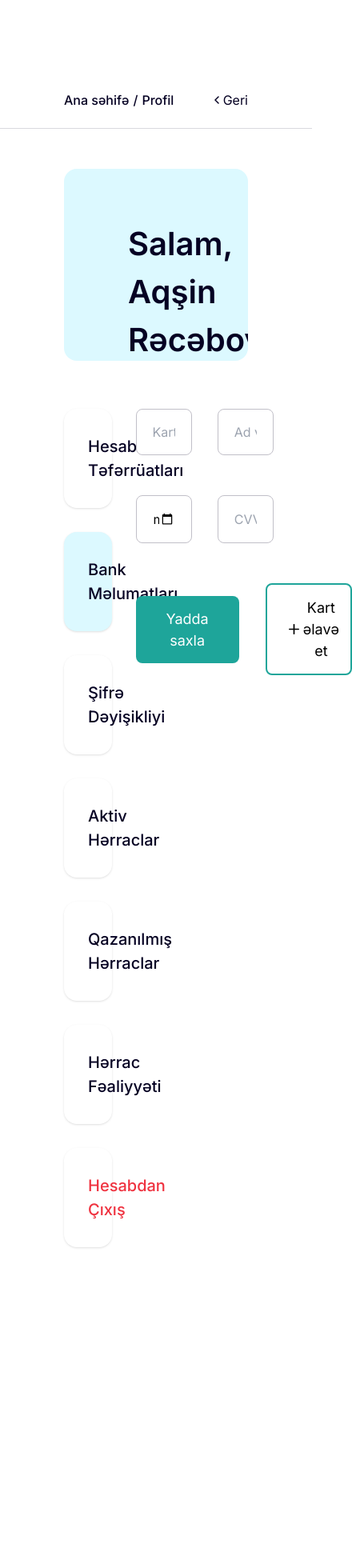
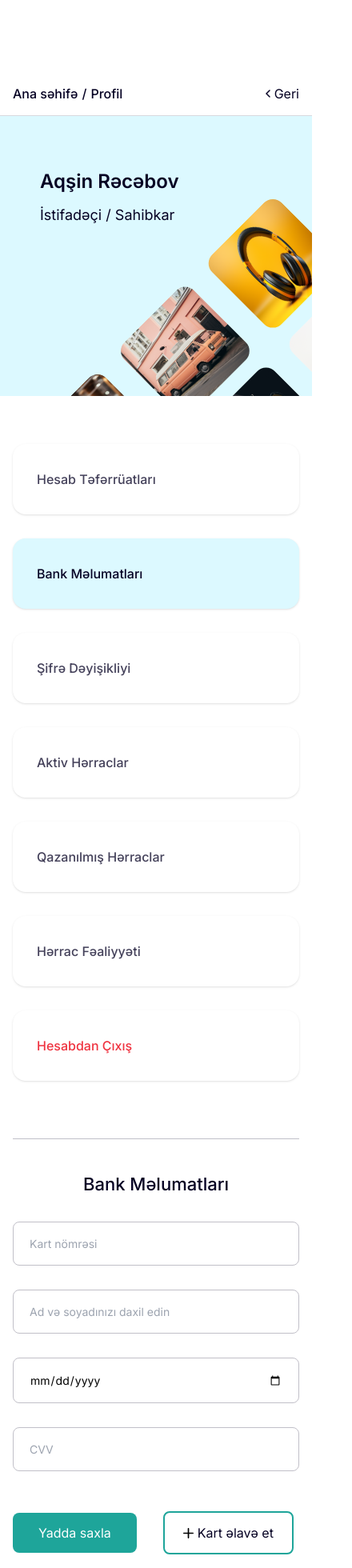
Before and after one commit to ElshadSadigov/Harrac, a Next.js app: page /profile/bank-info in a window 390 px wide. Shown: the top 1960 px of the page at 80% size, 440 px wide, since content can reach past the window. Before the commit the page ends 1689 px from the top, so only its background shows below. Built offline with nearby package versions, Linux system fonts and the light colour scheme.

Commit message:
profile part added mobile responsive

```diff
--- a/app/profile/bank-info/page.jsx
+++ b/app/profile/bank-info/page.jsx
@@ -6,19 +6,33 @@ import Image from 'next/image'
 const page = () => {
   return (
     <div>
-        <div className='grid grid-cols-2 gap-x-[32px] gap-y-[50px]'>
-            <input type="number" placeholder='Kart nömrəsi' className='py-[16px] px-[20px] outline-none border-[1px] border-[#C1BFC8] rounded-[8px]'/>
-            <input type="text" placeholder='Ad və soyadınızı daxil edin' className='py-[16px] px-[20px] outline-none border-[1px] border-[#C1BFC8] rounded-[8px]'/>
-            <input type="date" className='py-[16px] px-[20px] outline-none border-[1px] border-[#C1BFC8] rounded-[8px]'/>
-            <input type="number" placeholder='CVV' className='py-[16px] px-[20px] outline-none border-[1px] border-[#C1BFC8] rounded-[8px]'/>
-        </div>
-        <div className='mt-[50px] flex items-center gap-[33px]'>
-            <button className='px-[38px] py-[15px] bg-[#1ea59a] text-[18px] text-[#fff] rounded-[8px]'>Yadda saxla</button>
-            <button className='flex items-center gap-[5px] px-[27px] py-[15px] border-[2px] border-[#1ea59a] rounded-[8px] text-[18px]'>
-                <Image src={plusIcon} alt='Plus icon'/>
-                <span>Kart əlavə et</span>
-            </button>
-        </div>
+      <div className='flex md:justify-start justify-center'>
+        <span className='md:text-[26px] text-[22px] text-[#050123] font-medium'>Bank Məlumatları</span>
+      </div>
+      <div className='grid md:grid-cols-2 gap-x-[32px] md:gap-y-[50px] gap-y-[30px] mt-[30px]'>
+        <input
+          type="number"
+          placeholder='Kart nömrəsi'
+          className='md:text-[16px] text-[14px] py-[16px] px-[20px] outline-none border-[1px] border-[#C1BFC8] rounded-[8px]' />
+        <input
+          type="text"
+          placeholder='Ad və soyadınızı daxil edin'
+          className='md:text-[16px] text-[14px] py-[16px] px-[20px] outline-none border-[1px] border-[#C1BFC8] rounded-[8px]' />
+        <input
+          type="date"
+          className='md:text-[16px] text-[14px] py-[16px] px-[20px] outline-none border-[1px] border-[#C1BFC8] rounded-[8px]' />
+        <input
+          type="number"
+          placeholder='CVV'
+          className='md:text-[16px] text-[14px] py-[16px] px-[20px] outline-none border-[1px] border-[#C1BFC8] rounded-[8px]' />
+      </div>
+      <div className='mt-[50px] flex items-center gap-[33px]'>
+        <button className='md:px-[38px] px-[32px] md:py-[15px] py-[13px] bg-[#1ea59a] md:text-[18px] text-[16px] text-[#fff] rounded-[8px]'>Yadda saxla</button>
+        <button className='flex items-center gap-[5px] md:px-[27px] px-[23px] md:py-[15px] py-[13px] border-[2px] border-[#1ea59a] rounded-[8px] text-[18px]'>
+          <Image src={plusIcon} alt='Plus icon' />
+          <span className='md:text-[18px] text-[16px] text-[#050123]'>Kart əlavə et</span>
+        </button>
+      </div>
     </div>
   )
 }
--- a/app/profile/change-password/page.jsx
+++ b/app/profile/change-password/page.jsx
@@ -2,21 +2,24 @@ import React from 'react'
 
 const page = () => {
   return (
-    <div className='flex flex-col gap-y-[50px]'>
-      <div className='flex flex-col'>
-        <label htmlFor="Cari şifrə" className='text-[18px] text-[#44415a]'>Cari şifrə</label>
-        <input type="password" id="Cari şifrə" placeholder='*********' className='text-[16px] px-[20px] py-[16px] outline-none border-[1px] border-[#c1bfc8] rounded-[8px] mt-[10px]'/>
-      </div>
-      <div className='flex flex-col mt-[25px]'>
-        <label htmlFor="Yeni şifrə" className='text-[18px] text-[#44415a]'>Yeni şifrə</label>
-        <input type="password" id="Yeni şifrə" placeholder='Yeni şifrəni daxil edin' className='text-[16px] px-[20px] py-[16px] outline-none border-[1px] border-[#c1bfc8] rounded-[8px] mt-[10px]'/>
+    <div className='flex flex-col md:gap-y-[50px] gap-y-[30px]'>
+      <div className='flex md:justify-start justify-center'>
+        <span className='md:text-[26px] text-[22px] text-[#050123] font-medium'>Şifrə dəyişikliyi</span>
       </div>
       <div className='flex flex-col'>
-        <label htmlFor="Yeni şifrəni təstiqlə" className='text-[18px] text-[#44415a]'>Yeni şifrəni təstiqlə</label>
-        <input type="password" id="Yeni şifrəni təstiqlə" placeholder='Yeni şifrəni daxil edin' className=' text-[16px] px-[20px] py-[16px] outline-none border-[1px] border-[#c1bfc8] rounded-[8px] mt-[10px]'/>
+        <label htmlFor="Cari şifrə" className='md:text-[18px] text-[16px] text-[#44415a]'>Cari şifrə</label>
+        <input type="password" id="Cari şifrə" placeholder='*********' className='text-[16px] px-[20px] py-[16px] outline-none border-[1px] border-[#c1bfc8] rounded-[8px] mt-[10px]' />
+      </div>
+      <div className='flex flex-col '>
+        <label htmlFor="Yeni şifrə" className='md:text-[18px] text-[16px] text-[#44415a]'>Yeni şifrə</label>
+        <input type="password" id="Yeni şifrə" placeholder='Yeni şifrəni daxil edin' className='text-[16px] px-[20px] py-[16px] outline-none border-[1px] border-[#c1bfc8] rounded-[8px] mt-[10px]' />
+      </div>
+      <div className='flex flex-col'>
+        <label htmlFor="Yeni şifrəni təstiqlə" className='md:text-[18px] text-[16px] text-[#44415a]'>Yeni şifrəni təstiqlə</label>
+        <input type="password" id="Yeni şifrəni təstiqlə" placeholder='Yeni şifrəni daxil edin' className=' text-[16px] px-[20px] py-[16px] outline-none border-[1px] border-[#c1bfc8] rounded-[8px] mt-[10px]' />
       </div>
       <div>
-        <button className='px-[38px] py-[15px] text-[18px] text-[#fff] bg-[#1ea59a] rounded-[8px]'>Yadda saxla</button>
+        <button className='px-[38px] py-[15px] md:text-[18px] text-[16px] text-[#fff] bg-[#1ea59a] rounded-[8px]'>Yadda saxla</button>
       </div>
     </div>
   )
--- a/app/profile/layout.js
+++ b/app/profile/layout.js
@@ -17,16 +17,16 @@ import Image from 'next/image'
 import Link from 'next/link'
 import { usePathname } from 'next/navigation';
 
-const layout = ({children}) => {
+const layout = ({ children }) => {
   const pathname = usePathname();
   const [pageName, setPageName] = useState('Profil');
-  useEffect(()=>{
+  useEffect(() => {
     setPageName(pageName)
   }, [pageName]);
 
   return (
-    <div>
-      <div className='flex justify-between items-center px-[80px] py-[23px] border-b-[1px] border-[#D9D9DE]'>
+    <div className='w-full max-w-[1500px] mx-auto'>
+      <div className='flex justify-between items-center md:px-[40px] lg:px-[80px] px-[16px] md:py-[23px] py-[15px] border-b-[1px] border-[#D9D9DE]'>
         <div className='flex items-center gap-[5px]'>
           <span className='text-[16px] font-medium text-[#050123]'>Ana səhifə</span>
           <span className='text-[16px] font-medium text-[#050123]'>/</span>
@@ -37,58 +37,60 @@ const layout = ({children}) => {
           <span className='text-[16px] text-[#050123]'>Geri</span>
         </Link>
       </div>
-      <div className='px-[80px] mt-[50px] '>
-        <div className='bg-[#DCF9FF] rounded-[16px] w-full flex justify-between overflow-hidden h-[240px]'>
-            <div className='py-[64px] ps-[80px] flex flex-col w-1/2'>
-                <span className='text-[40px] font-semibold text-[#050123]'>Salam, Aqşin Rəcəbov</span>
-                <span className='mt-[10px] text-[28px] text-[#050123]'>İstifadəçi / Sahibkar</span>
+      <div className='lg:px-[80px] md:px-[40px] px-[] md:mt-[50px] w-full'>
+        <div className='bg-[#DCF9FF] md:rounded-[16px] w-full flex md:flex-row flex-col justify-between overflow-hidden md:h-[240px] h-[350px]'>
+          <div className='py-[64px] ps-[50px] flex flex-col min-w-[350px] '>
+            <span className='md:text-[36px] text-[24px] font-semibold text-[#050123]'>Aqşin Rəcəbov</span>
+            <span className='mt-[10px] md:text-[24px] text-[18px] text-[#050123]'>İstifadəçi / Sahibkar</span>
           </div>
-            <div className='w-1/2 grid grid-cols-4 gap-[20px] rotate-[-45deg] me-[100px]'>
-                <Image src={profile1} alt='profile-1' className='w-[100%] h-[123px] rounded-[16px]'/>
-                <Image src={profile2} alt='profile-2' className='w-[100%] h-[123px] rounded-[16px]'/>
-                <Image src={profile3} alt='profile-3' className='w-[100%] h-[123px] rounded-[16px]'/>
-                <Image src={profile4} alt='profile-4' className='w-[100%] h-[123px] rounded-[16px]'/>
-                <Image src={profile5} alt='profile-5' className='w-[100%] h-[123px] rounded-[16px]'/>
-                <Image src={profile6} alt='profile-6' className='w-[100%] h-[123px] rounded-[16px]'/>
-                <Image src={profile7} alt='profile-7' className='w-[100%] h-[123px] rounded-[16px]'/>
-                <Image src={profile8} alt='profile-8' className='w-[100%] h-[123px] rounded-[16px]'/>
-                <Image src={profile9} alt='profile-9' className='w-[100%] h-[123px] rounded-[16px]'/>
-                <Image src={profile10} alt='profile-10' className='w-[100%] h-[123px] rounded-[16px]'/>
-                <Image src={profile11} alt='profile-11' className='w-[100%] h-[123px] rounded-[16px]'/>
-                <Image src={profile12} alt='profile-12' className='w-[100%] h-[123px] rounded-[16px]'/>
+          <div className='flex justify-end md:w-1/2 w-full'>
+            <div className='w-[600px] min-w-[600px] rotate-[-45deg] grid grid-cols-4 gap-[20px] md:translate-x-24 md:translate-y-[-35px] translate-x-48 translate-y-10'>
+              <Image src={profile1} alt='profile-1' className='w-[123px] h-[123px] rounded-[16px]' />
+              <Image src={profile2} alt='profile-2' className='w-[123px] h-[123px] rounded-[16px]' />
+              <Image src={profile3} alt='profile-3' className='w-[123px] h-[123px] rounded-[16px]' />
+              <Image src={profile4} alt='profile-4' className='w-[123px] h-[123px] rounded-[16px]' />
+              <Image src={profile5} alt='profile-5' className='w-[123px] h-[123px] rounded-[16px]' />
+              <Image src={profile6} alt='profile-6' className='w-[123px] h-[123px] rounded-[16px]' />
+              <Image src={profile7} alt='profile-7' className='w-[123px] h-[123px] rounded-[16px]' />
+              <Image src={profile8} alt='profile-8' className='w-[123px] h-[123px] rounded-[16px]' />
+              <Image src={profile9} alt='profile-9' className='w-[123px] h-[123px] rounded-[16px]' />
+              <Image src={profile10} alt='profile-10' className='w-[123px] h-[123px] rounded-[16px]' />
+              <Image src={profile11} alt='profile-11' className='w-[123px] h-[123px] rounded-[16px]' />
+              <Image src={profile12} alt='profile-12' className='w-[123px] h-[123px] rounded-[16px]' />
             </div>
           </div>
         </div>
-      <div className='px-[80px] mt-[60px] mb-[130px] flex gap-[32px] items-start'>
-        <div className='w-1/4 flex flex-col gap-y-[30px]'>
+      </div>
+      <div className='lg:px-[80px] md:px-[50px] px-[16px] mt-[60px] mb-[130px] flex md:flex-row flex-col gap-[32px] items-start'>
+        <div className='md:w-1/4 w-full flex flex-col gap-y-[30px]'>
           <Link
-            onClick={()=>setPageName('Qazanılmış Hərraclar')}
+            onClick={() => setPageName('Qazanılmış Hərraclar')}
             href='/profile'
-            className= {`${pathname === "/profile" ? "bg-[#DCF9FF] " : ""}w-full px-[30px] py-[32px] shadow rounded-[16px] text-[20px] font-medium text-[#050123]`}>
+            className={`${pathname === "/profile" ? "bg-[#dcf9ff] text-[#050123]" : "text-[#44415a]"} w-full px-[30px] py-[32px] shadow rounded-[16px] md:text-[20px] text-[16px] font-medium `}>
             Hesab Təfərrüatları</Link>
           <Link
-            onClick={()=>setPageName('Bank Məlumatları')}
+            onClick={() => setPageName('Bank Məlumatları')}
             href='/profile/bank-info'
-            className={`${pathname === "/profile/bank-info" && "bg-[#DCF9FF]"} w-full px-[30px] py-[32px] shadow rounded-[16px] text-[20px] font-medium text-[#050123]`}>Bank Məlumatları</Link>
+            className={`${pathname === "/profile/bank-info" ? "bg-[#DCF9FF] text-[#050123]" : 'text-[#44415a]'} w-full px-[30px] py-[32px] shadow rounded-[16px] md:text-[20px] text-[16px] font-medium `}>Bank Məlumatları</Link>
           <Link
-            onClick={()=>setPageName('Şifrə Dəyişikliyi')}
+            onClick={() => setPageName('Şifrə Dəyişikliyi')}
             href='/profile/change-password'
-            className={`${pathname === "/profile/change-password" && "bg-[#DCF9FF]"} w-full px-[30px] py-[32px] shadow rounded-[16px] text-[20px] font-medium text-[#050123]`}>Şifrə Dəyişikliyi</Link>
+            className={`${pathname === "/profile/change-password" ? "bg-[#DCF9FF] text-[#050123]" : 'text-[#44415a]'} w-full px-[30px] py-[32px] shadow rounded-[16px] md:text-[20px] text-[16px] font-medium `}>Şifrə Dəyişikliyi</Link>
           <Link
-            onClick={()=>setPageName('Aktiv Hərraclar')}
+            onClick={() => setPageName('Aktiv Hərraclar')}
             href='/profile/active-harrac'
-            className={`${pathname === "/profile/active-harrac" && "bg-[#DCF9FF]"} w-full px-[30px] py-[32px] shadow rounded-[16px] text-[20px] font-medium text-[#050123]`}>Aktiv Hərraclar</Link>
+            className={`${pathname === "/profile/active-harrac" ? "bg-[#DCF9FF] text-[#050123]" : "text-[#44415a]"} w-full px-[30px] py-[32px] shadow rounded-[16px] md:text-[20px] text-[16px] font-medium `}>Aktiv Hərraclar</Link>
           <Link
-            onClick={()=>setPageName('Qazanılmış Hərraclar')}
+            onClick={() => setPageName('Qazanılmış Hərraclar')}
             href='/profile/won-harrac'
-            className={`${pathname === "/profile/won-harrac" && "bg-[#DCF9FF]"} w-full px-[30px] py-[32px] shadow rounded-[16px] text-[20px] font-medium text-[#050123]`}>Qazanılmış Hərraclar</Link>
+            className={`${pathname === "/profile/won-harrac" ? "bg-[#DCF9FF] text-[#050123]" : "text-[#44415a]"} w-full px-[30px] py-[32px] shadow rounded-[16px] md:text-[20px] text-[16px] font-medium `}>Qazanılmış Hərraclar</Link>
           <Link
-            onClick={()=>setPageName('Hərrac Fəaliyyəti')}
+            onClick={() => setPageName('Hərrac Fəaliyyəti')}
             href='/profile/activity-harrac'
-            className={`${pathname === "/profile/activity-harrac" && "bg-[#DCF9FF]"} w-full px-[30px] py-[32px] shadow rounded-[16px] text-[20px] font-medium text-[#050123]`}>Hərrac Fəaliyyəti</Link>
-            <Link  href='/' className={`${pathname === "/" && "bg-[#DCF9FF]"} w-full px-[30px] py-[32px] shadow rounded-[16px] text-[20px] font-medium text-[#EF3340]`}>Hesabdan Çıxış</Link>
+            className={`${pathname === "/profile/activity-harrac" ? "bg-[#DCF9FF] text-[#050123]" : "text-[#44415a]"} w-full px-[30px] py-[32px] shadow rounded-[16px] md:text-[20px] text-[16px] font-medium `}>Hərrac Fəaliyyəti</Link>
+          <Link href='/' className={`${pathname === "/" && "bg-[#DCF9FF] "} w-full px-[30px] py-[32px] shadow rounded-[16px] md:text-[20px] text-[16px] font-medium text-[#EF3340]`}>Hesabdan Çıxış</Link>
         </div>
-        <div className='w-3/4'>
+        <div className='md:w-3/4 w-full md:border-[0] border-t-[1px] border-[#828091] border-opacity-50 md:mt-0 mt-[40px] md:pt-0 pt-[40px]'>
           {children}
         </div>
       </div>
--- a/app/profile/page.jsx
+++ b/app/profile/page.jsx
@@ -3,30 +3,33 @@ import React from 'react'
 const page = () => {
     return (
         <div className='flex flex-col gap-[50px] '>
+            <div className='flex md:justify-start justify-center'>
+                <span className='md:text-[26px] text-[22px] font-medium text-[#050123]'>Hesab Təfərrüatları</span>
+            </div>
             <div className='grid grid-cols-2 gap-x-[32px]  '>
                 <div className='flex flex-col '>
-                <label htmlFor="Ad" className='text-[18px] text-[#44415a]'>Ad</label>
-                <input type="text" id='Ad' placeholder='Adınızı daxil edin' className='mt-[10px] px-[20px] py-[16px] outline-none border-[1px] border-[#C1BFC8] rounded-[8px]'/>
+                    <label htmlFor="Ad" className='md:text-[18px] text-[16px] text-[#44415a]'>Ad</label>
+                    <input type="text" id='Ad' placeholder='Adınızı daxil edin' className='mt-[10px] px-[20px] py-[16px] outline-none border-[1px] border-[#C1BFC8] rounded-[8px] md:text-[16px] text-[14px]' />
                 </div>
                 <div className='flex flex-col'>
-                <label htmlFor="Soyad" className='text-[18px] text-[#44415a] '>Soyad</label>
-                <input type="text" id='Soyad' placeholder='Soyadınızı daxil edin' className='mt-[10px] px-[20px] py-[16px] outline-none border-[1px] border-[#C1BFC8] rounded-[8px]'/>
+                    <label htmlFor="Soyad" className='md:text-[18px] text-[16px] text-[#44415a] '>Soyad</label>
+                    <input type="text" id='Soyad' placeholder='Soyadınızı daxil edin' className='mt-[10px] px-[20px] py-[16px] outline-none border-[1px] border-[#C1BFC8] rounded-[8px] md:text-[16px] text-[14px]' />
                 </div>
             </div>
             <div className='flex flex-col'>
-            <label htmlFor="E-poçt" className='text-[18px] text-[#44415a]'>E-poçt ünvanı</label>
-            <input type="email" id="E-poçt" placeholder='E-poçt ünvanınızı daxil edin' className='mt-[10px] px-[20px] py-[16px] outline-none border-[1px] border-[#C1BFC8] rounded-[8px]'/>
+                <label htmlFor="E-poçt" className='md:text-[18px] text-[16px] text-[#44415a]'>E-poçt ünvanı</label>
+                <input type="email" id="E-poçt" placeholder='E-poçt ünvanınızı daxil edin' className='mt-[10px] px-[20px] py-[16px] outline-none border-[1px] border-[#C1BFC8] rounded-[8px] md:text-[16px] text-[14px]' />
             </div>
             <div className='flex flex-col'>
-            <label htmlFor="Ünvan" className='text-[18px] text-[#44415a]'>Ünvan</label>
-            <input type="text" id="Ünvan" placeholder='Ünvanınızı daxil edin' className='mt-[10px] px-[20px] py-[16px] outline-none border-[1px] border-[#C1BFC8] rounded-[8px]'/>
+                <label htmlFor="Ünvan" className='md:text-[18px] text-[16px] text-[#44415a]'>Ünvan</label>
+                <input type="text" id="Ünvan" placeholder='Ünvanınızı daxil edin' className='mt-[10px] px-[20px] py-[16px] outline-none border-[1px] border-[#C1BFC8] rounded-[8px] md:text-[16px] text-[14px]' />
             </div>
             <div className='flex flex-col'>
-            <label htmlFor="Şifrə" className='text-[18px] text-[#44415a]'>Şifrə</label>
-            <input type="password" id="Şifrə" placeholder='Şifrənizi daxil edin' className='mt-[10px] px-[20px] py-[16px] outline-none border-[1px] border-[#C1BFC8] rounded-[8px]'/>
+                <label htmlFor="Şifrə" className='md:text-[18px] text-[16px] text-[#44415a]'>Şifrə</label>
+                <input type="password" id="Şifrə" placeholder='Şifrənizi daxil edin' className='mt-[10px] px-[20px] py-[16px] outline-none border-[1px] border-[#C1BFC8] rounded-[8px] md:text-[16px] text-[14px]' />
             </div>
             <div>
-            <button className='px-[38px] py-[15px] bg-[#1ea59a] text-[18px] text-[#fff] rounded-[8px]'>Yadda saxla</button>
+                <button className='md:px-[38px] px-[32px] md:py-[15px] py-[13px] bg-[#1ea59a] md:text-[18px] text-[16px] text-[#fff] rounded-[8px]'>Yadda saxla</button>
             </div> </div>
     )
 }
--- a/components/card.jsx
+++ b/components/card.jsx
@@ -16,7 +16,7 @@ const Card = () => {
                 <Image src={cardSvg} alt='card svg' width={30} height={30}/>
                 <span className='text-[12px] font-medium text-[#fff] ms-[8px]'>Mery Jane</span>
             </div>
-            <div className='absolute left-0 bottom-0 w-full bg-[#000] bg-opacity-20 py-[9px] px-[21px] backdrop-blur flex items-center justify-center gap-[30px]'>
+            <div className='absolute left-0 bottom-0 w-full bg-[#000] bg-opacity-20 py-[9px] px-[21px] backdrop-blur flex items-center justify-between gap-[30px]'>
                 <div className='flex flex-col items-center'>
                     <span className='text-[#fff] font-medium'>240</span>
                     <span className='text-[12px] mt-[-5px] text-[#fff]'>Days</span>
```
Also changed, not shown: app/profile/active-harrac/page.jsx (+11 -6 lines), app/profile/activity-harrac/page.jsx (+17 -12 lines), app/profile/won-harrac/page.jsx (+11 -6 lines), components/activityCard.jsx (+4 -4 lines). Lines whose indentation alone changed are shown as unchanged.
